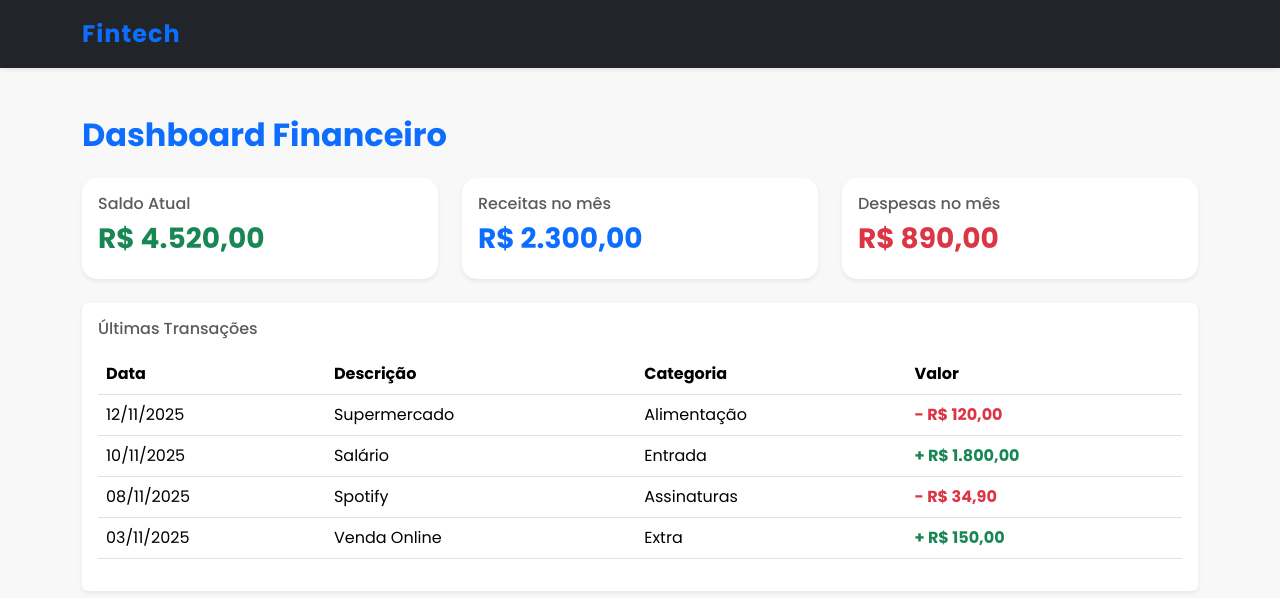
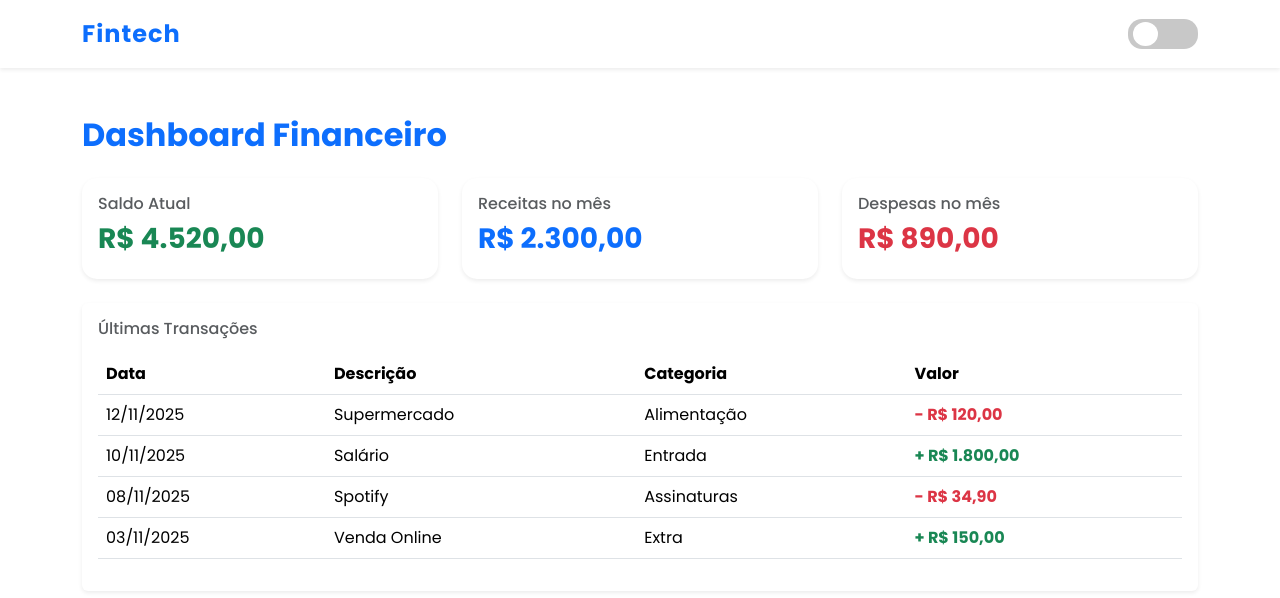
Before and after one commit to Nathanbsy/Atividade-Cap9, a plain HTML site: page index.html in a window 1280 px wide. Drawn offline with nearby package versions, Linux system fonts and the light colour scheme.

Commit message:
Adicionando darkmode

```diff
--- a/css/style.css
+++ b/css/style.css
@@ -9,23 +9,17 @@
     list-style: none;
 }
 
-:root {
-    --bg-color: #F8F8F8;
-
-}
-
 a {
     text-decoration: none;
 }
 
 body {
-    background-color: var(--bg-color);
-    transition: all ease .5s;
+    transition: all ease .2s;
 }
 
 .card-fintech {
     border-radius: 15px;
-    transition: all ease .5s;
+    transition: all ease .2s;
 }
 
 .card-fintech:hover {
@@ -36,3 +30,32 @@ body {
     letter-spacing: 1px;
     font-size: 1.5rem;
 }
+
+.bolinha {
+    background-color: #fff;
+    width: 25px;
+    height: 24px;
+    border-radius: 50%;
+    transition: all ease-in-out .4s;
+}
+
+.btn-tema {
+    width: 70px;
+    height: 30px;
+    border-radius: 14px;
+    border: none;
+    display: flex;
+    justify-content: start;
+    align-items: center;
+    padding: 5px;
+    background-color: #C8C8C8;
+    transition: all ease 0.5s;
+}
+
+.btn-tema.ativo {
+    background: linear-gradient(90deg, #55CCFF, #7476F9);
+}
+
+.bolinha.ativo {
+    transform: translateX(35px);
+}
--- a/index.html
+++ b/index.html
@@ -1,5 +1,5 @@
 <!DOCTYPE html>
-<html lang="pt-br">
+<html lang="pt-br" data-bs-theme="light">
 <head>
     <meta charset="UTF-8">
     <meta name="viewport" content="width=device-width, initial-scale=1">
@@ -9,10 +9,12 @@
 </head>
 
 <body>
-
-    <nav class="navbar navbar-expand-lg navbar-dark bg-dark shadow-sm py-3">
+    <nav class="navbar navbar-expand-lg navbar-light shadow-sm py-3">
         <div class="container d-flex justify-content-between">
             <a class="navbar-link fw-bold text-primary" href="#">Fintech</a>
+            <button class="btn-tema" id="btnTema" onclick="mudarTema()">
+                <div class="bolinha" id="bolinha"></div>
+            </button>
         </div>
     </nav>
 
@@ -92,7 +94,6 @@
                 </table>
             </div>
         </div>
-
     </div>
     <script src="https://cdn.jsdelivr.net/npm/bootstrap@5.2.3/dist/js/bootstrap.bundle.min.js" integrity="sha384-kenU1KFdBIe4zVF0s0G1M5b4hcpxyD9F7jL+jjXkk+Q2h455rYXK/7HAuoJl+0I4" crossorigin="anonymous"></script>
     <script src="./js/script.js"></script>
--- a/js/script.js
+++ b/js/script.js
@@ -0,0 +1,8 @@
+function mudarTema() {
+    const html = document.documentElement;
+    const btn = document.getElementById("btnTema");
+    const bolinha = document.getElementById("bolinha")
+    html.dataset.bsTheme = html.dataset.bsTheme == "light" ? "dark" : "light";
+    btn.classList.toggle("ativo");
+    bolinha.classList.toggle("ativo");
+}
```
